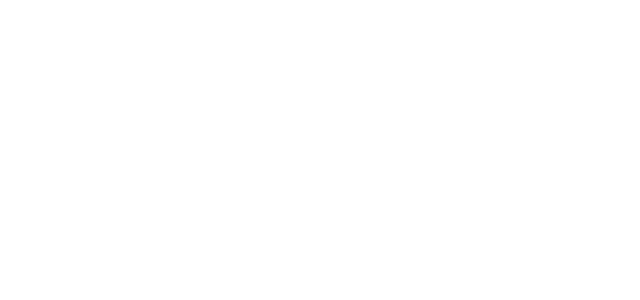
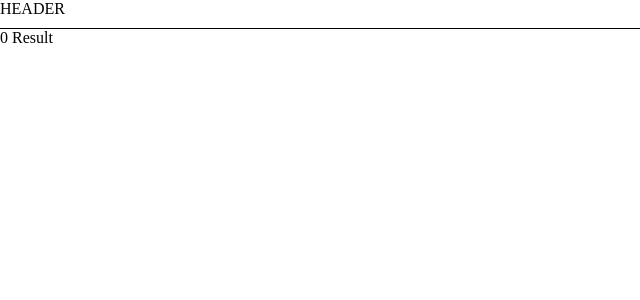
Before and after one commit to yehanvirantha/movie-test-app, a React (Create React App) app: page / in a window 1280 px wide. Shown: the top 300 px of the page, without its empty margins (0-640 px from the left). Built offline with nearby package versions, Linux system fonts and the light colour scheme.

Commit message:
implement moide header, sidebar and content in movie app

```diff
--- a/package.json
+++ b/package.json
@@ -4,6 +4,7 @@
   "private": true,
   "dependencies": {
     "axios": "^0.26.0",
+    "classnames": "^2.3.1",
     "react": "^17.0.2",
     "react-dom": "^17.0.2",
     "react-scripts": "3.1.1",
--- a/src/App.js
+++ b/src/App.js
@@ -1,10 +1,12 @@
+import "./App.scss";
+import React from "react";
+import classNames from "classnames";
 
-import './App.scss';
-
+import MainContent from "./components";
 function App() {
   return (
-    <div className="App">
-
+    <div className={classNames("App", "movie__wrapper")}>
+      <MainContent />
     </div>
   );
 }
--- a/src/App.scss
+++ b/src/App.scss
@@ -0,0 +1,9 @@
+.container {
+  .header {
+    padding-bottom: 10px;
+    border-bottom: 1px solid;
+  }
+  .main {
+    display: flex;
+  }
+}
--- /dev/null
+++ b/src/components/Header/index.js
@@ -0,0 +1,18 @@
+import React from "react";
+
+
+const Header =(props)=>{
+    const getSelectedTitle = (value) =>{
+        props.selectedTitletoHeader(value);
+    }
+
+    return(
+            <div  className="header">
+HEADER
+            </div>
+
+    )
+}
+
+
+export default Header;
--- /dev/null
+++ b/src/components/Sidebar/index.js
@@ -0,0 +1,45 @@
+import React, { useImperativeHandle, forwardRef, useState } from "react";
+import axios from "axios";
+import { getSearchQueryEndpoint } from "../../utils/Config";
+
+const SideBar = forwardRef((props, ref) => {
+  const [movieList, setMovieList] = useState([]);
+
+  useImperativeHandle(ref, () => ({
+    getselectedMovieList(ref) {
+      getselectedMovieList(ref);
+    },
+  }));
+
+  const getselectedMovieList = (selectedTitle) => {
+    if (selectedTitle) {
+      axios
+        .get(getSearchQueryEndpoint(selectedTitle))
+        .then((Response) => {
+          if (Response.data.Response == "True") {
+            setMovieList(Response.data.Search);
+          }
+        })
+        .catch((error) => {
+          console.log(error);
+        });
+    }
+  };
+  return (
+    <div>
+      <div>
+        {movieList && movieList.length} Result {movieList.length > 1 ? "s" : ""}
+      </div>
+      {movieList &&
+        movieList.map((item, index) => (
+          <div key={index} onClick={() => props.click(item.Title)}>
+            <img src={item.Poster} />
+            <div>{item.Title}</div>
+            <div>{item.Year}</div>
+          </div>
+        ))}
+    </div>
+  );
+});
+
+export default SideBar;
--- /dev/null
+++ b/src/components/index.js
@@ -0,0 +1,25 @@
+import React, { useRef } from "react";
+import Header from "./Header";
+import SideBar from "./Sidebar";
+const MainContent = () => {
+  const callSiderBarRef = useRef();
+  const callContentRef = useRef();
+
+  const getSelectedTitle = (value) => {
+    callSiderBarRef.current.getselectedMovieList(value);
+  };
+  const getClickTitle = (value) => {
+    callContentRef.current.clickedTitleContent(value);
+  };
+
+  return (
+    <div className="container">
+      <Header />
+      <div className="main">
+        <SideBar />
+      </div>
+    </div>
+  );
+};
+
+export default MainContent;
--- a/src/index.scss
+++ b/src/index.scss
@@ -0,0 +1,4 @@
+body {
+  margin: 0;
+  padding: 0;
+}
--- a/src/utils/Config.js
+++ b/src/utils/Config.js
@@ -1,4 +1,4 @@
-import { APIKEY } from "./";
+import { APIKEY } from ".";
 class api {
   getSearchQueryEndpoint(searchitem) {
     return `http://www.omdbapi.com/?apikey=` + APIKEY() + `&S=` + searchitem;
```
Also changed, not shown: 1 other file (tests, documents, lock files or other folders).
